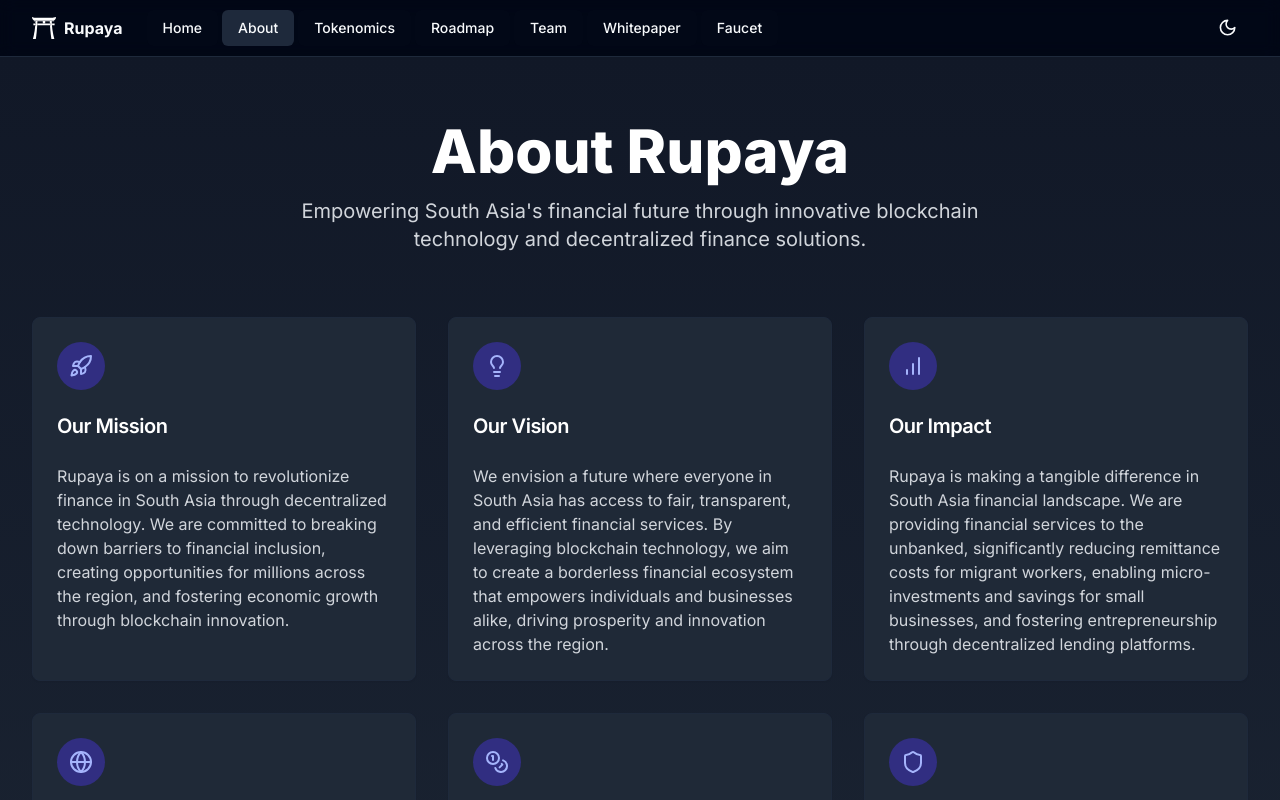
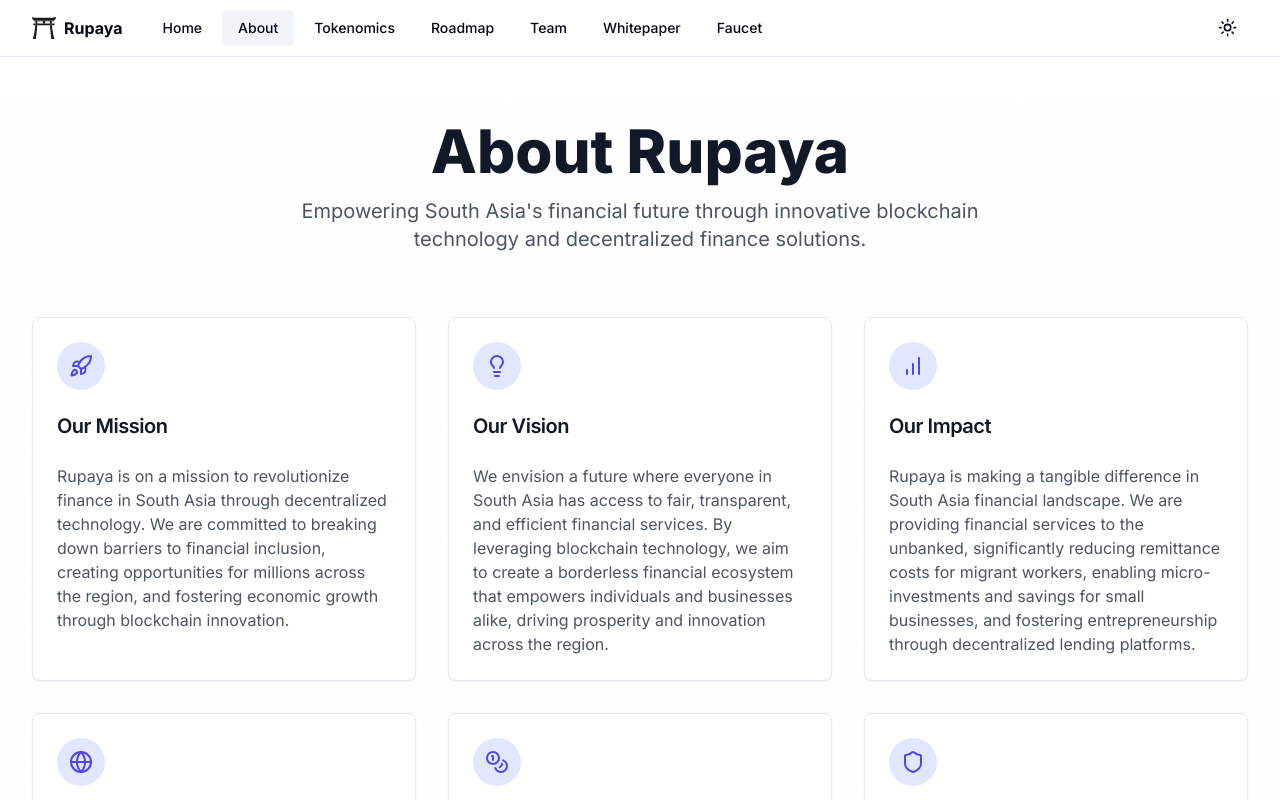
Before and after one commit to devspan/base, a Next.js app: page /about in a window 1280 px wide. Shown: the top 800 px of the page. Built offline with nearby package versions, Linux system fonts and the light colour scheme.

Commit message:
fix theme toggle

```diff
--- a/app/layout.tsx
+++ b/app/layout.tsx
@@ -39,7 +39,13 @@ export default function RootLayout({
   return (
     <html lang="en" suppressHydrationWarning>
       <body className={inter.className}>
-        <ThemeProvider attribute="class" defaultTheme="dark" enableSystem>
+        <ThemeProvider
+          attribute="class"
+          defaultTheme="system"
+          enableSystem
+          disableTransitionOnChange
+          storageKey="rupaya-theme"
+        >
           <div className="flex flex-col min-h-screen">
             <Header />
             <main className="flex-grow">{children}</main>
--- a/components/Header.tsx
+++ b/components/Header.tsx
@@ -10,6 +10,7 @@ import { NavigationMenu, NavigationMenuContent, NavigationMenuItem, NavigationMe
 import { ThemeToggle } from '@/components/ThemeToggle'
 import { Menu } from "lucide-react"
 import { cn } from "@/lib/utils"
+import { useEffect, useState } from 'react'
 
 const navItems = [
   { href: '/', label: 'Home' },
@@ -24,21 +25,27 @@ const navItems = [
 export default function Header() {
   const pathname = usePathname()
   const { theme } = useTheme()
+  const [mounted, setMounted] = useState(false)
 
-  // Corrected logic: use dark logo for light mode and light logo for dark mode
-  const logoSrc = theme === 'dark' ? '/rupayalogo.svg' : '/rupayalogodark.svg'
+  useEffect(() => {
+    setMounted(true)
+  }, [])
+
+  const logoSrc = mounted && theme === 'dark' ? '/rupayalogo.svg' : '/rupayalogodark.svg'
 
   return (
     <header className="sticky top-0 z-50 w-full border-b bg-background/95 backdrop-blur supports-[backdrop-filter]:bg-background/60">
       <div className="container flex h-14 items-center">
         <div className="mr-4 hidden md:flex">
           <Link href="/" className="mr-6 flex items-center space-x-2">
+            {mounted && (
               <Image
                 src={logoSrc}
                 alt="Rupaya Logo"
                 width={24}
                 height={24}
               />
+            )}
             <span className="hidden font-bold sm:inline-block">Rupaya</span>
           </Link>
           <NavigationMenu>
@@ -68,12 +75,14 @@ export default function Header() {
           </SheetTrigger>
           <SheetContent side="left" className="pr-0">
             <Link href="/" className="flex items-center space-x-2">
+              {mounted && (
                 <Image
                   src={logoSrc}
                   alt="Rupaya Logo"
                   width={24}
                   height={24}
                 />
+              )}
               <span className="font-bold">Rupaya</span>
             </Link>
             <nav className="flex flex-col gap-4 mt-4">
--- a/components/ThemeToggle.tsx
+++ b/components/ThemeToggle.tsx
@@ -3,16 +3,27 @@
 import { Moon, Sun } from "lucide-react"
 import { useTheme } from "next-themes"
 import { Button } from "@/components/ui/button"
+import { useEffect, useState } from "react"
 
 export function ThemeToggle() {
-  const { theme, setTheme } = useTheme()
+  const { resolvedTheme, setTheme } = useTheme()
+  const [mounted, setMounted] = useState(false)
 
-  const toggleTheme = () => {
-    setTheme(theme === "light" ? "dark" : "light")
+  useEffect(() => {
+    setMounted(true)
+  }, [])
+
+  if (!mounted) {
+    return null
   }
 
   return (
-    <Button variant="ghost" size="icon" onClick={toggleTheme}>
+    <Button
+      variant="ghost"
+      size="icon"
+      onClick={() => setTheme(resolvedTheme === "dark" ? "light" : "dark")}
+      aria-label="Toggle theme"
+    >
       <Sun className="h-[1.2rem] w-[1.2rem] rotate-0 scale-100 transition-all dark:-rotate-90 dark:scale-0" />
       <Moon className="absolute h-[1.2rem] w-[1.2rem] rotate-90 scale-0 transition-all dark:rotate-0 dark:scale-100" />
       <span className="sr-only">Toggle theme</span>
```
Also changed, not shown: 1 other file (tests, documents, lock files or other folders). Lines whose indentation alone changed are shown as unchanged.
